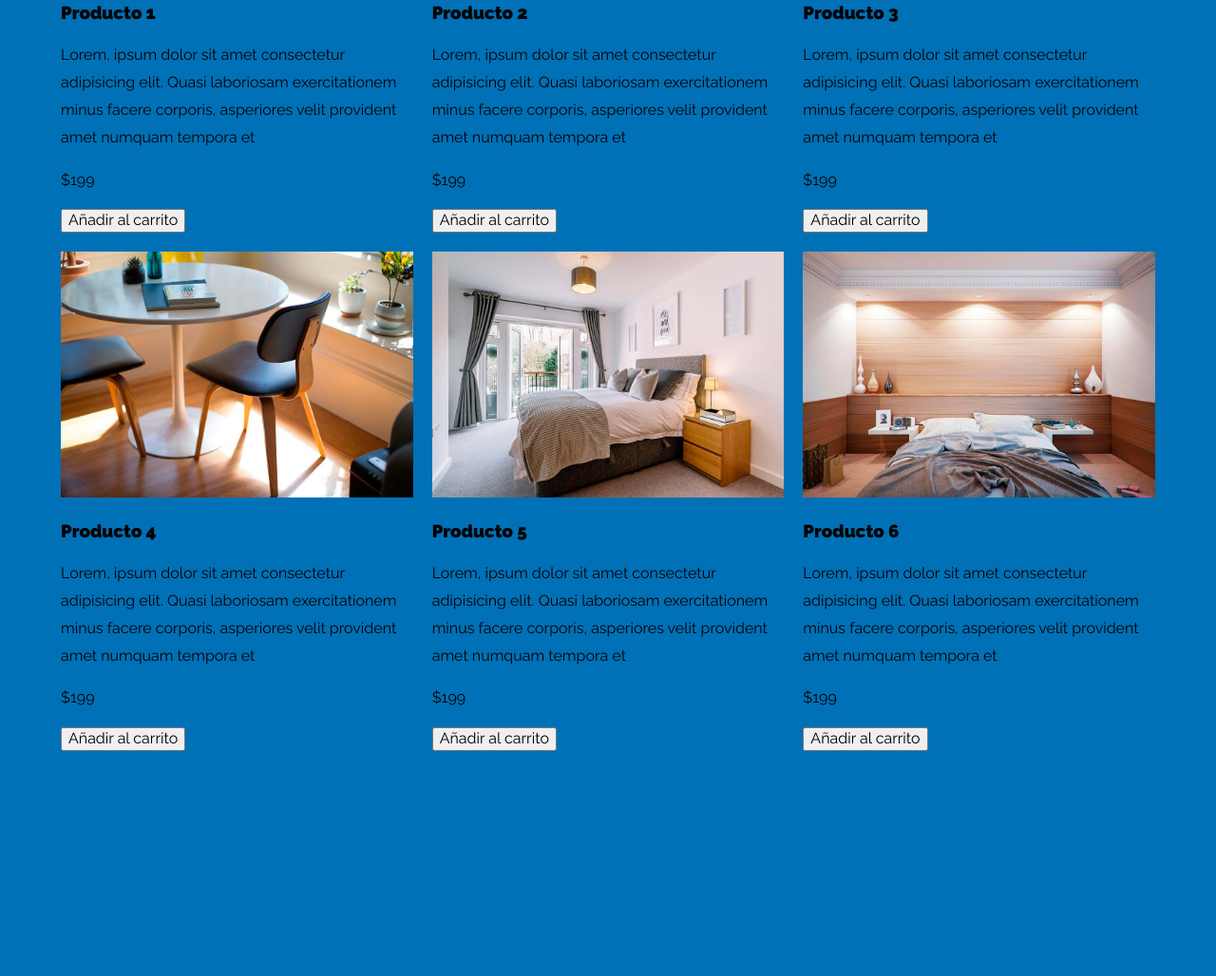
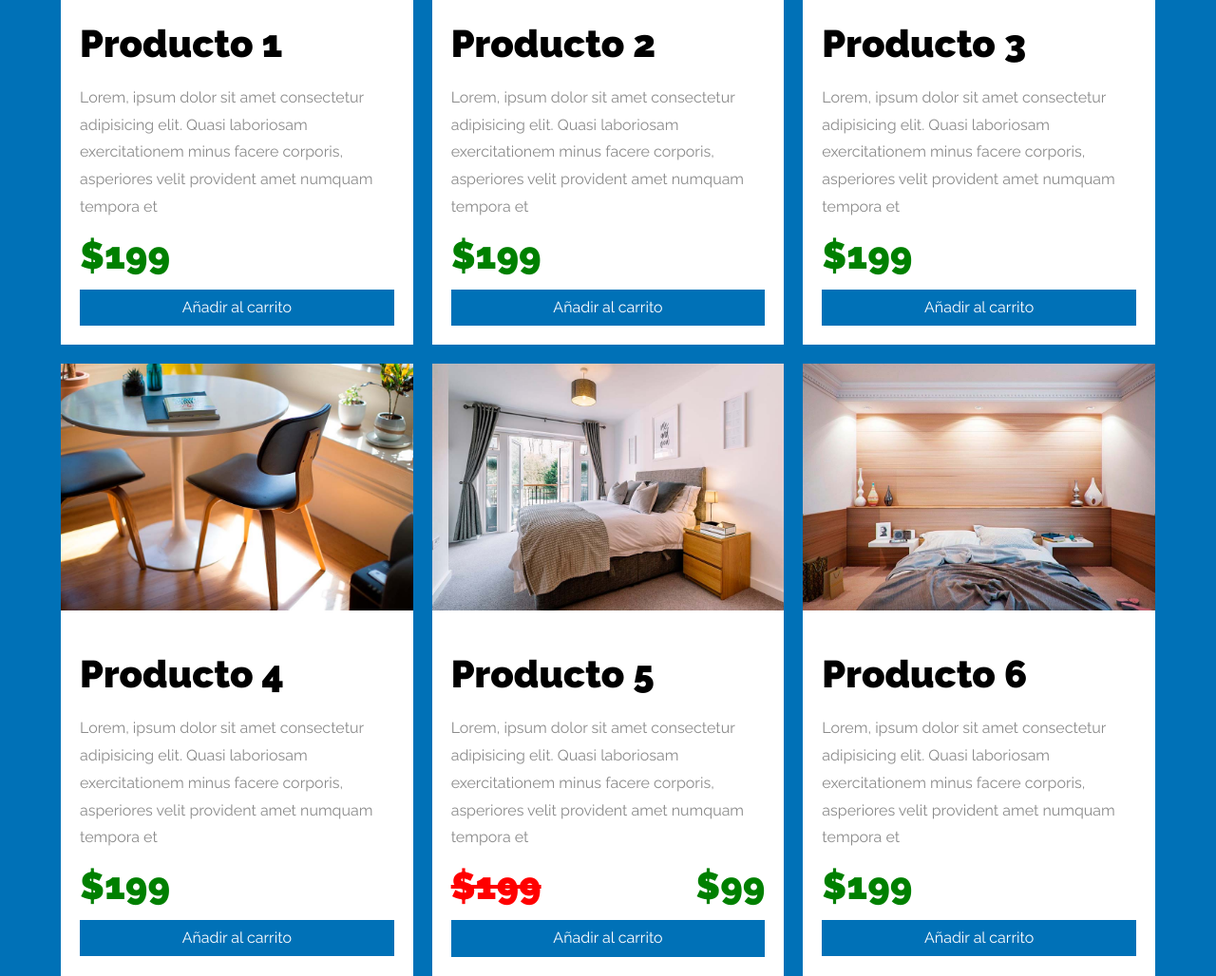
Before and after one commit to dariannysharisff/BEM-basicos-css, a plain HTML site: page index.html in a window 1280 px wide. Shown: the part 882-1910 px from the top of the page at 95% size. Before the commit the page ends 1673 px from the top, so only its background shows below. Drawn offline with Linux system fonts and the light colour scheme.

Commit message:
feat: :tada: basicos de BEM

```diff
--- a/css/styles.css
+++ b/css/styles.css
@@ -91,3 +91,61 @@ img {
     gap: 2rem;
   }
 }
+
+.producto {
+  background-color: var(--blanco);
+  margin-bottom: 1rem;
+}
+
+@media (min-width: 768px) {
+  .producto {
+    margin-bottom: 0;
+  }
+}
+.producto:last-of-type {
+  margin-bottom: 0;
+}
+
+.producto__contenido {
+  padding: 2rem;
+}
+
+.producto__nombre {
+  font-size: 4rem;
+}
+
+.producto__descripcion {
+  color: #8b8b8b;
+  margin: 0;
+}
+
+.producto__precios {
+  display: flex;
+  justify-content: space-between;
+}
+
+.producto__precio {
+  color: green;
+  font-size: 4rem;
+  font-weight: 900;
+  margin: 0;
+}
+
+.producto__precio--oferta {
+  color: red;
+  text-decoration: line-through;
+}
+
+.producto__boton {
+  all: unset;
+  background-color: var(--azul);
+  width: 100%;
+  padding: 1rem 0;
+  text-align: center;
+  color: var(--blanco);
+  cursor: pointer;
+}
+
+.producto__boton:hover {
+  background-color: #014670;
+}
--- a/index.html
+++ b/index.html
@@ -161,7 +161,8 @@
               </p>
 
               <div class="producto__precios">
-                <p class="producto__precio">$199</p>
+                <p class="producto__precio producto__precio--oferta">$199</p>
+                <p class="producto__precio">$99</p>
               </div>
 
               <button class="producto__boton" type="button">
```
